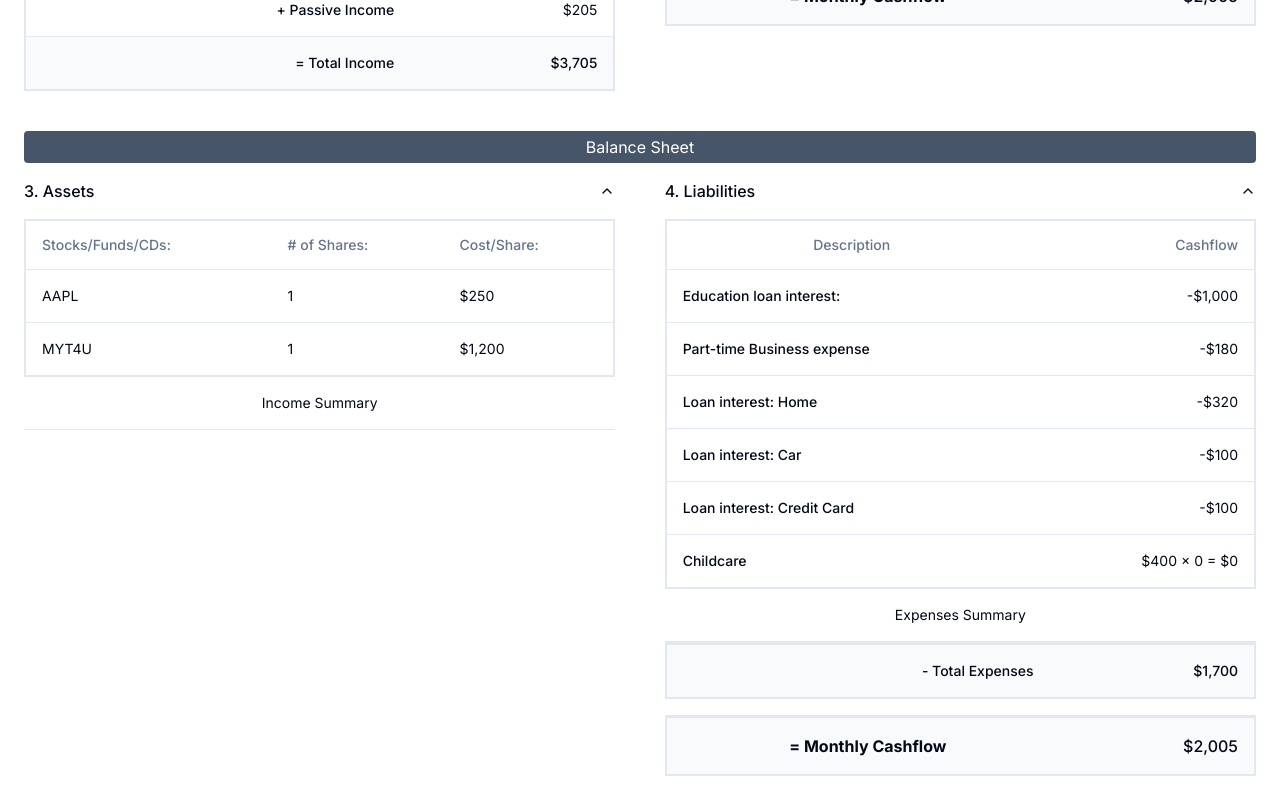
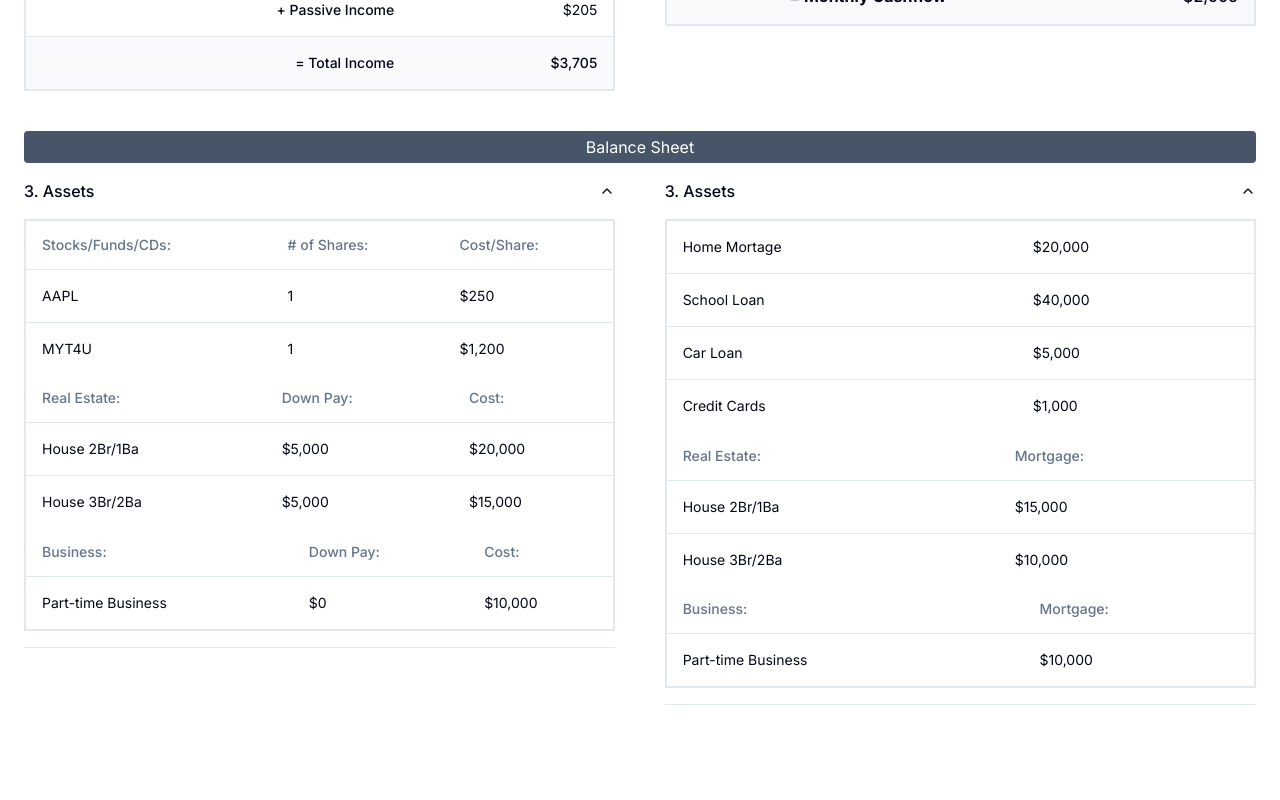
Before and after one commit to khangnguyen213/my-cashflow, a Next.js app: page / in a window 1280 px wide. Shown: the part 707-1507 px from the top of the page. After the commit the page ends 1436 px from the top, so only its background shows below. Built offline with nearby package versions, Linux system fonts and the light colour scheme.

Commit message:
Update basic data for balance sheet

```diff
--- a/src/app/(balance-sheet)/SectionAsset.tsx
+++ b/src/app/(balance-sheet)/SectionAsset.tsx
@@ -23,9 +23,15 @@ function SectionAsset() {
     const { assetItems, incomeStatementSummary, setIncomeStatementSummary } =
         useContext(DataContext);
 
-    const stocks = assetItems.filter(
-        (item) => item.getType() === AssetType.STOCK
-    );
+    const stocks: AssetItem[] = [];
+    const realEstates: AssetItem[] = [];
+    const businesses: AssetItem[] = [];
+
+    assetItems.forEach((item) => {
+        if (item.getType() === AssetType.STOCK) stocks.push(item);
+        if (item.getType() === AssetType.REALESTATE) realEstates.push(item);
+        if (item.getType() === AssetType.BUSINESS) businesses.push(item);
+    });
 
     return (
         <div className="md:w-[48%]">
@@ -64,8 +70,71 @@ function SectionAsset() {
                                 ))}
                             </TableBody>
                         </Table>
+
+                        {/* Real Estates */}
+                        <Table>
+                            <TableHeader>
+                                <TableRow>
+                                    <TableHead className="text-left break-all">
+                                        Real Estate:
+                                    </TableHead>
+                                    <TableHead className="text-left">
+                                        Down Pay:
+                                    </TableHead>
+                                    <TableHead className="text-left">
+                                        Cost:
+                                    </TableHead>
+                                </TableRow>
+                            </TableHeader>
+                            <TableBody>
+                                {realEstates.map((item) => (
+                                    <TableRow key={item.getId()}>
+                                        <TableCell>{item.getTitle()}</TableCell>
+                                        <TableCell>
+                                            {numberToDollar(
+                                                item.getDownpayment()
+                                            )}
+                                        </TableCell>
+                                        <TableCell>
+                                            {numberToDollar(item.getBuyPrice())}
+                                        </TableCell>
+                                    </TableRow>
+                                ))}
+                            </TableBody>
+                        </Table>
+
+                        {/* Businesses */}
+                        <Table>
+                            <TableHeader>
+                                <TableRow>
+                                    <TableHead className="text-left break-all">
+                                        Business:
+                                    </TableHead>
+                                    <TableHead className="text-left">
+                                        Down Pay:
+                                    </TableHead>
+                                    <TableHead className="text-left">
+                                        Cost:
+                                    </TableHead>
+                                </TableRow>
+                            </TableHeader>
+                            <TableBody>
+                                {businesses.map((item) => (
+                                    <TableRow key={item.getId()}>
+                                        <TableCell>{item.getTitle()}</TableCell>
+                                        <TableCell>
+                                            {numberToDollar(
+                                                item.getDownpayment()
+                                            )}
+                                        </TableCell>
+                                        <TableCell>
+                                            {numberToDollar(item.getBuyPrice())}
+                                        </TableCell>
+                                    </TableRow>
+                                ))}
+                            </TableBody>
+                        </Table>
                     </div>
-                    <h1 className="pt-4 text-center">Income Summary</h1>
                 </AccordionContent>
             </AccordionItem>
         </div>
--- a/src/app/(balance-sheet)/SectionLiablitiy.tsx
+++ b/src/app/(balance-sheet)/SectionLiablitiy.tsx
@@ -20,152 +20,137 @@ import { DataContext } from '../ContextProvider';
 import { AssetItem, AssetType } from '@/common/AssetItem';
 
 function SectionLiability() {
-    const {
-        assetItems,
-        jobCard,
-        incomeStatementSummary,
-        setIncomeStatementSummary,
-    } = useContext(DataContext);
+    const { assetItems, incomeStatementSummary, setIncomeStatementSummary } =
+        useContext(DataContext);
 
-    const expenses: AssetItem[] = [];
-
-    const childcareExpenses = assetItems.filter(
-        (item) => item.getType() === AssetType.CHILDCARE
+    const homeMortage = assetItems.find(
+        (item) => item.getType() === AssetType.HOME && item.getLoan() > 0
     );
 
-    assetItems.forEach((item) => {
-        if (
-            (item.getCashflow() < 0 || item.getLoanInterest() > 0) &&
-            item.getType() !== AssetType.CHILDCARE
-        )
-            expenses.push(item);
-    });
+    const carLoan = assetItems.find(
+        (item) => item.getType() === AssetType.CAR && item.getLoan() > 0
+    );
 
-    const calculateExpense = () => {
-        const totalExpense =
-            expenses.reduce((acc, item) => {
-                if (item.getLoanInterest() > 0) {
-                    return acc + item.getLoanInterest();
-                }
-                return acc - item.getCashflow();
-            }, 0) + childcareExpenses[0].getCashflow();
+    const schoolLoan = assetItems.find(
+        (item) => item.getType() === AssetType.JOB && item.getLoan() > 0
+    );
 
-        setIncomeStatementSummary((prev) => {
-            return {
-                ...prev,
-                total_expenses: totalExpense,
-                monthly_cashflow: prev.total_income - totalExpense,
-            };
-        });
-    };
+    const creditCardLoan = assetItems.find(
+        (item) => item.getType() === AssetType.CREDIT_CARD && item.getLoan() > 0
+    );
 
-    useEffect(() => {
-        calculateExpense();
-    }, []);
+    const realEstateMortages = assetItems.filter(
+        (item) =>
+            item.getType() === AssetType.REALESTATE && item.getMortgage() > 0
+    );
+
+    const businessMortages = assetItems.filter(
+        (item) =>
+            item.getType() === AssetType.BUSINESS && item.getMortgage() > 0
+    );
+
     return (
         <div className="md:w-[48%]">
             <AccordionItem value="section-liability">
-                <AccordionTrigger>4. Liabilities</AccordionTrigger>
+                <AccordionTrigger>3. Assets</AccordionTrigger>
                 <AccordionContent>
-                    <div className="w-full flex flex-wrap border-2">
+                    <div className="flex flex-wrap border-2">
+                        {/* Stocks */}
+                        <Table>
+                            <TableBody>
+                                <TableRow>
+                                    <TableCell>Home Mortage</TableCell>
+                                    <TableCell>
+                                        {numberToDollar(
+                                            homeMortage
+                                                ? homeMortage.getLoan()
+                                                : 0
+                                        )}
+                                    </TableCell>
+                                </TableRow>
+                                <TableRow>
+                                    <TableCell>School Loan</TableCell>
+                                    <TableCell>
+                                        {numberToDollar(
+                                            schoolLoan
+                                                ? schoolLoan.getLoan()
+                                                : 0
+                                        )}
+                                    </TableCell>
+                                </TableRow>
+                                <TableRow>
+                                    <TableCell>Car Loan</TableCell>
+                                    <TableCell>
+                                        {numberToDollar(
+                                            carLoan ? carLoan.getLoan() : 0
+                                        )}
+                                    </TableCell>
+                                </TableRow>
+                                <TableRow>
+                                    <TableCell>Credit Cards</TableCell>
+                                    <TableCell>
+                                        {numberToDollar(
+                                            creditCardLoan
+                                                ? creditCardLoan.getLoan()
+                                                : 0
+                                        )}
+                                    </TableCell>
+                                </TableRow>
+                            </TableBody>
+                        </Table>
+
+                        {/* Real Estates */}
                         <Table>
                             <TableHeader>
                                 <TableRow>
-                                    <TableHead className="text-center">
-                                        Description
+                                    <TableHead className="text-left break-all">
+                                        Real Estate:
                                     </TableHead>
-                                    <TableHead className="text-right">
-                                        Cashflow
+                                    <TableHead className="text-left">
+                                        Mortgage:
                                     </TableHead>
                                 </TableRow>
                             </TableHeader>
                             <TableBody>
-                                {expenses.map((item) => {
-                                    let title = '';
-                                    let amount = '';
-                                    if (item.getLoanInterest() > 0) {
-                                        title =
-                                            item.getType() === AssetType.JOB
-                                                ? 'Education loan interest: '
-                                                : 'Loan interest: ' +
-                                                  item.getTitle();
-                                        amount = numberToDollar(
-                                            -item.getLoanInterest()
-                                        );
-                                    } else {
-                                        title = item.getTitle() + ' expense';
-                                        amount = numberToDollar(
-                                            item.getCashflow()
-                                        );
-                                    }
-                                    return (
-                                        <TableRow key={item.getId()}>
-                                            <TableCell className="font-medium">
-                                                {title}
-                                            </TableCell>
-                                            <TableCell className="text-right">
-                                                {amount}
-                                            </TableCell>
-                                        </TableRow>
-                                    );
-                                })}
+                                {realEstateMortages.map((item) => (
+                                    <TableRow key={item.getId()}>
+                                        <TableCell>{item.getTitle()}</TableCell>
 
-                                {childcareExpenses.length > 0 && (
-                                    <TableRow>
-                                        <TableCell className="font-medium">
-                                            Childcare
-                                        </TableCell>
-                                        <TableCell className="text-right">
-                                            {numberToDollar(
-                                                childcareExpenses[0].getExpensePerChild()
-                                            )}{' '}
-                                            x {childcareExpenses[0].getQty()} ={' '}
-                                            {numberToDollar(
-                                                childcareExpenses[0].getCashflow()
-                                            )}
+                                        <TableCell>
+                                            {numberToDollar(item.getMortgage())}
                                         </TableCell>
                                     </TableRow>
-                                )}
+                                ))}
+                            </TableBody>
+                        </Table>
+
+                        {/* Businesses */}
+                        <Table>
+                            <TableHeader>
+                                <TableRow>
+                                    <TableHead className="text-left break-all">
+                                        Business:
+                                    </TableHead>
+                                    <TableHead className="text-left">
+                                        Mortgage:
+                                    </TableHead>
+                                </TableRow>
+                            </TableHeader>
+                            <TableBody>
+                                {businessMortages.map((item) => (
+                                    <TableRow key={item.getId()}>
+                                        <TableCell>{item.getTitle()}</TableCell>
+
+                                        <TableCell>
+                                            {numberToDollar(item.getMortgage())}
+                                        </TableCell>
+                                    </TableRow>
+                                ))}
                             </TableBody>
                         </Table>
                     </div>
-                    <h1 className="pt-4 text-center">Expenses Summary</h1>
                 </AccordionContent>
             </AccordionItem>
-            <div className="w-full border-2">
-                <Table>
-                    <TableFooter>
-                        <TableRow>
-                            <TableCell className="text-right font-medium">
-                                - Total Expenses
-                            </TableCell>
-                            <TableCell className="text-right">
-                                {incomeStatementSummary &&
-                                    numberToDollar(
-                                        incomeStatementSummary.total_expenses
-                                    )}
-                            </TableCell>
-                        </TableRow>
-                    </TableFooter>
-                </Table>
-            </div>
-            <div className="w-full border-2 mt-4">
-                <Table>
-                    <TableFooter>
-                        <TableRow>
-                            <TableCell className="text-center font-bold text-base">
-                                = Monthly Cashflow
-                            </TableCell>
-                            <TableCell className="text-right text-base font-medium">
-                                {incomeStatementSummary &&
-                                    numberToDollar(
-                                        incomeStatementSummary.monthly_cashflow
-                                    )}
-                            </TableCell>
-                        </TableRow>
-                    </TableFooter>
-                </Table>
-            </div>
         </div>
     );
 }
```
